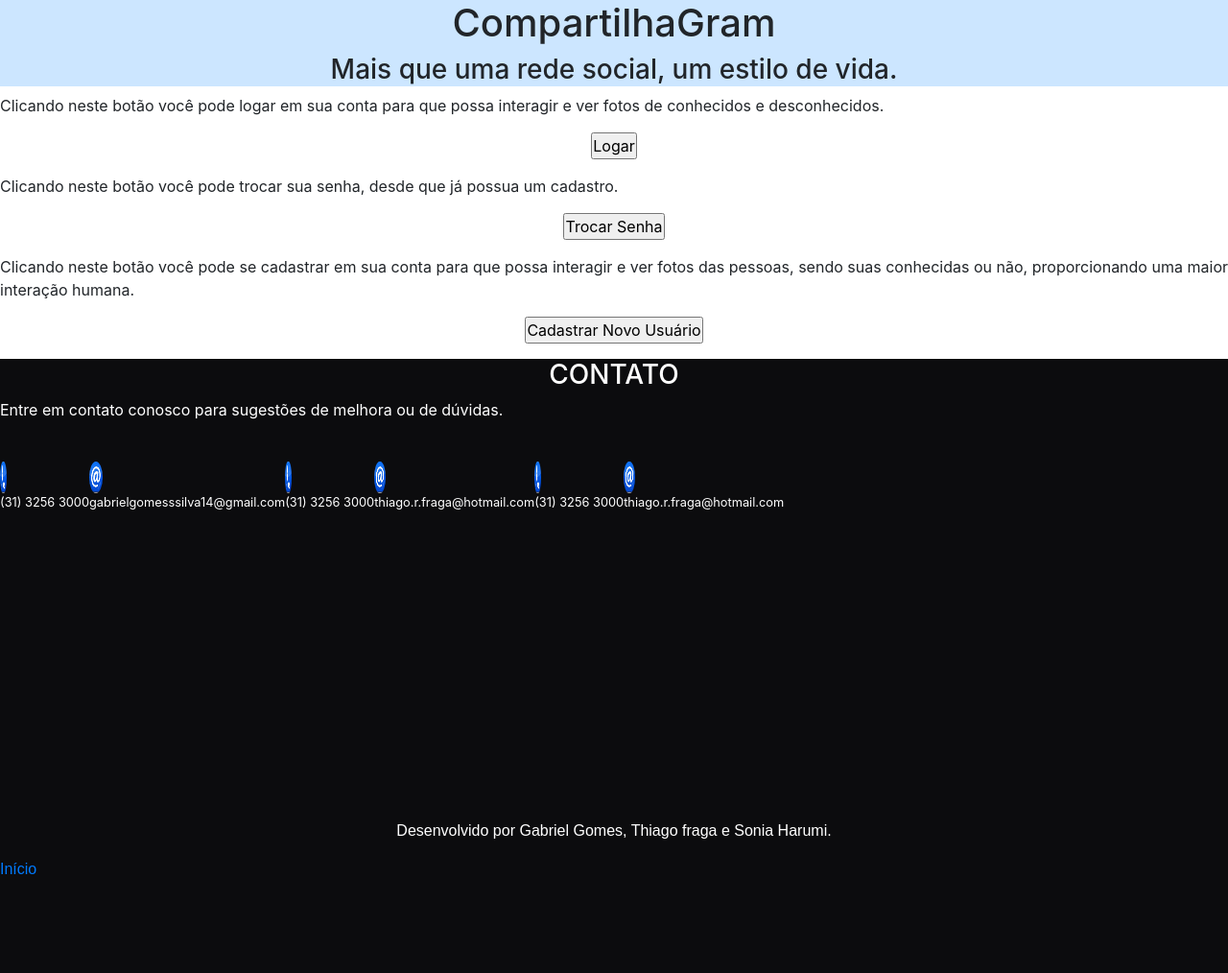
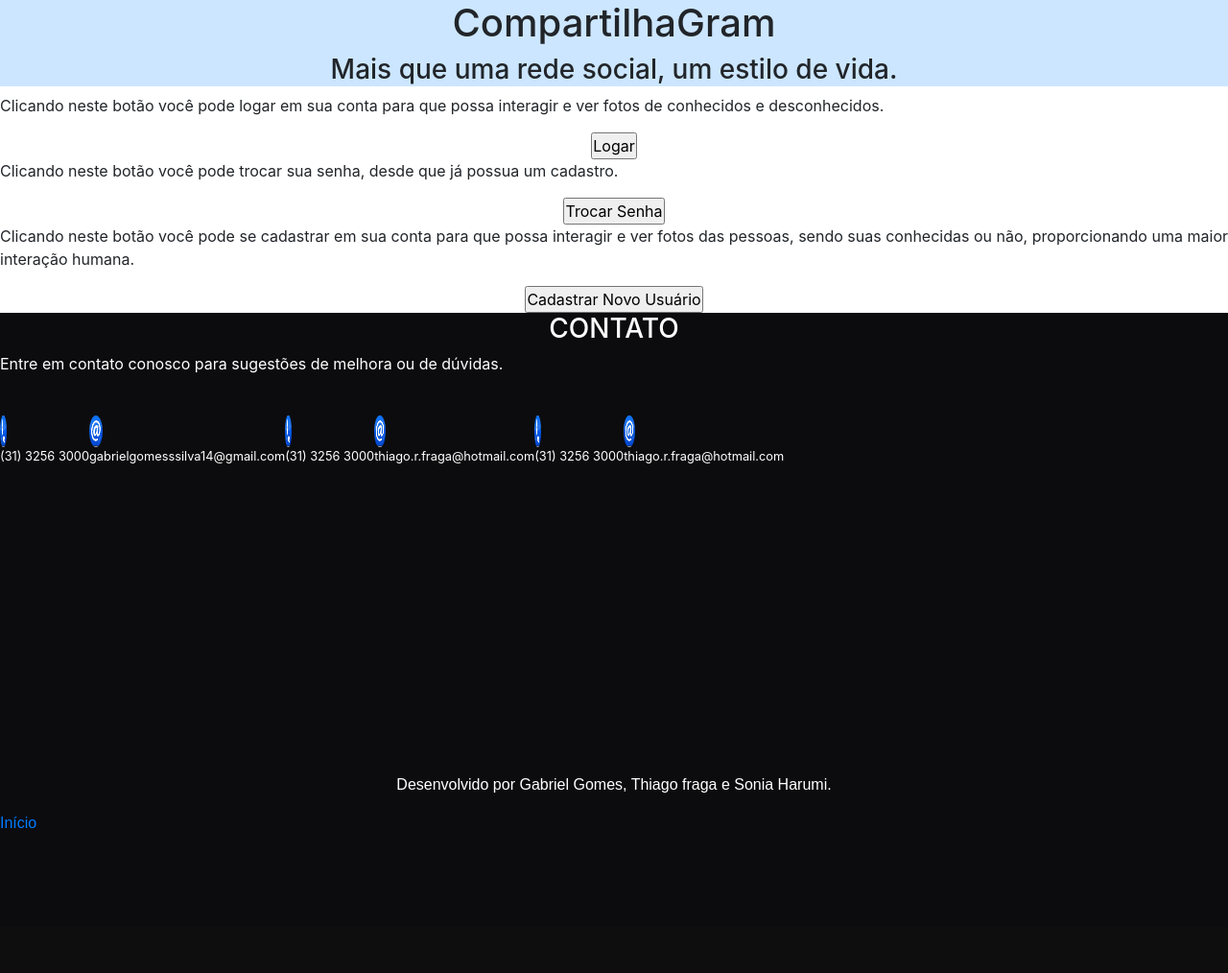
Before and after one commit to gomesGabriel/compartilhaGram, a PHP site: page /index.html in a window 1280 px wide. Shown: the whole page at 96% size. After the commit the page ends 863 px from the top, so only its background shows below. Run offline with PHP 8.4, Linux system fonts and the light colour scheme.

Commit message:
Update css.css

```diff
--- a/css/css.css
+++ b/css/css.css
@@ -1,6 +1,6 @@
 *{
     padding: 0px;
-    margin: 0px:
+    margin: 0px;
 }
 body{
     font-family: sans-serif;
@@ -133,7 +133,7 @@ footer a{
 }
 #contato div img{
     float: left;
-    border-radius: 50%;
+    border-radius: 49%;
     height: 7%;
     width: 7%;
 }
```
